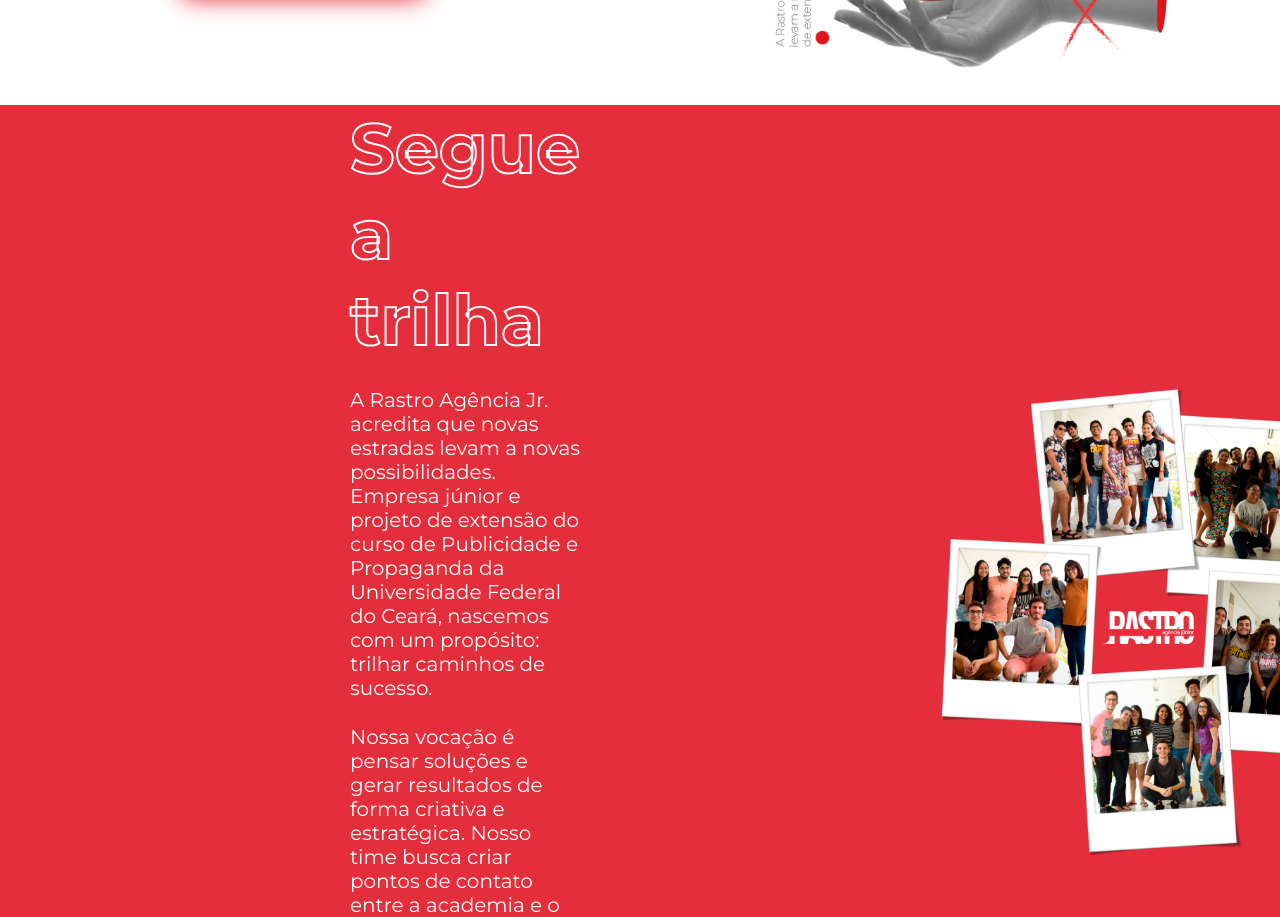
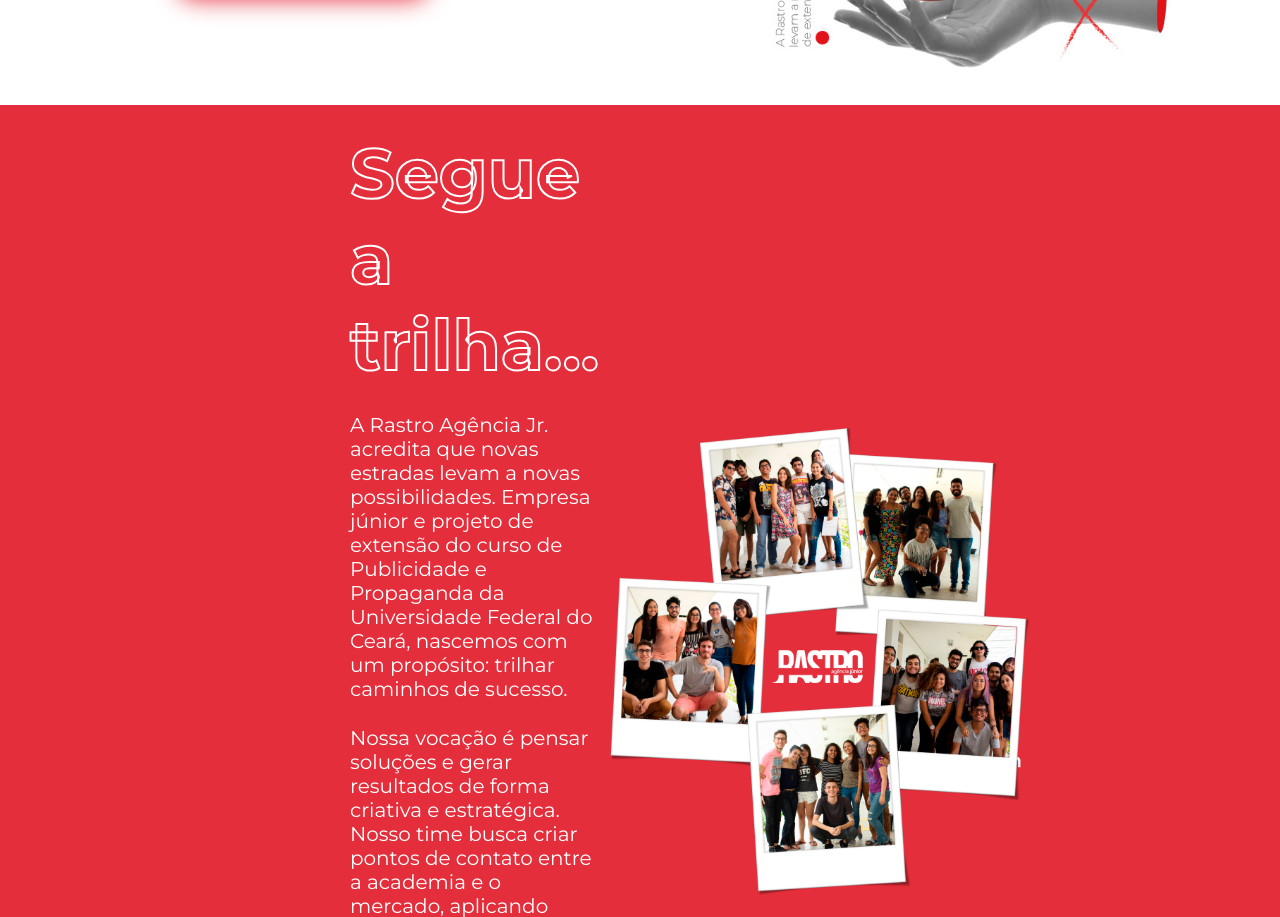
Before and after one commit to EduardoMosca/Site, a plain HTML site: page index.html in a window 1280 px wide. Shown: the part 436-1353 px from the top of the page. Drawn offline with Linux system fonts and the light colour scheme.

Commit message:
segundo banner added

```diff
--- a/index.html
+++ b/index.html
@@ -41,10 +41,10 @@
   <div id="banner2">
     <div id="bloco1">
       <div id="texto">
-        <div id="segue-trilha">
-          <h1>Segue a trilha</h1>
-        </div>
         <div id="texto-abaixo">
+          <div id="segue-trilha">
+            <h1>Segue a trilha...</h1>
+          </div>
           <p>
             A Rastro Agência Jr. acredita que novas estradas levam a novas possibilidades. Empresa júnior e projeto de extensão do curso de Publicidade e Propaganda da Universidade Federal do Ceará, nascemos com um propósito: trilhar caminhos de sucesso.
           </p>
@@ -52,8 +52,8 @@
             Nossa vocação é pensar soluções e gerar resultados de forma criativa e estratégica. Nosso time busca criar pontos de contato entre a academia e o mercado, aplicando conhecimentos, experiências e aprendizados da sala de aula de forma prática e profissional. Para trilhar caminhos de sucesso é preciso seguir os rastros.
           </p>
         </div>
+        <img src="photos/fotos.png" alt-="">
       </div>
-      <img src="photos/fotos.png" alt-="">
     </div>
   </div>
 </body>
--- a/styles/segue-trilha.css
+++ b/styles/segue-trilha.css
@@ -19,14 +19,22 @@
 }
 
 div#texto {
+  margin-top: 25px;
   padding-right: 350px;
   padding-left: 350px;
+  display: flex;
+  align-items: center;
+}
+
+div#texto img {
+  margin-top: 100px;
 }
 
 div#texto-abaixo p {
   color: #FFFFFF;
   font-family: 'Montserrat';
   font-size: 20px;
+  margin-top: 25px;
 }
 
 div#texto-abaixo p:first-child {
```
